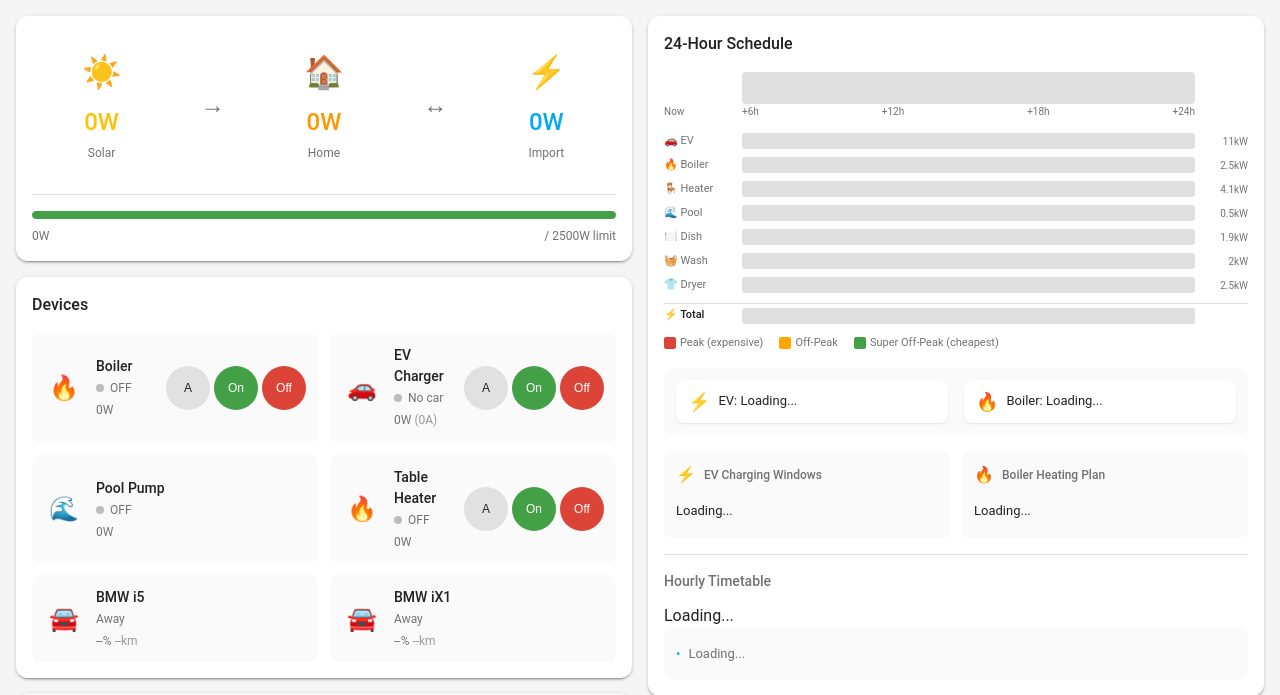
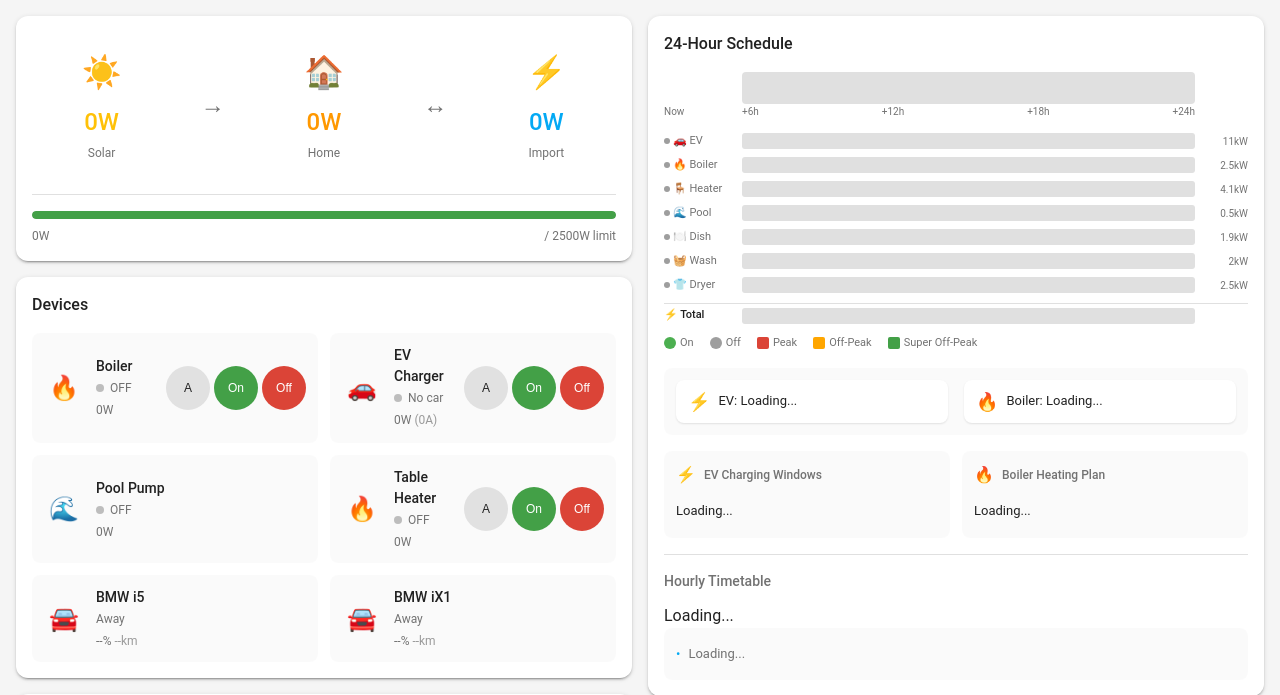
Before and after one commit to galletn/PowerManager, a FastAPI app: page / in a window 1280 px wide. Shown: the part 76-771 px from the top of the page. Run offline with FastAPI, Linux system fonts and the light colour scheme; parts of the project's set-up code (start-up, migrations or seed data) failed here and were passed over.

Commit message:
Add status dots to 24-hour schedule showing device on/off state
- Green dot = device is currently ON
- Gray dot = device is currently OFF
- Blue dot = EV is charging
- Added to both main dashboard and timeline dashboard
- Added legend explaining On/Off indicators

🤖 Generated with [Claude Code](https://claude.com/claude-code)

Co-Authored-By: Claude Opus 4.5 <noreply@anthropic.com>

```diff
--- a/dashboard/static/style.css
+++ b/dashboard/static/style.css
@@ -583,6 +583,37 @@ h2 {
 
 .legend-color.super-off-peak {
     background: var(--ha-success);
+}
+
+.legend-color.status-on {
+    background: #4CAF50;
+    border-radius: 50%;
+}
+
+.legend-color.status-off {
+    background: #9E9E9E;
+    border-radius: 50%;
+}
+
+/* Schedule Status Dots - shows current on/off state */
+.schedule-status-dot {
+    display: inline-block;
+    width: 6px;
+    height: 6px;
+    border-radius: 50%;
+    background: #9E9E9E;
+    margin-right: 3px;
+    vertical-align: middle;
+}
+
+.schedule-status-dot.on {
+    background: #4CAF50;
+    box-shadow: 0 0 4px #4CAF50;
+}
+
+.schedule-status-dot.charging {
+    background: #2196F3;
+    box-shadow: 0 0 4px #2196F3;
 }
 
 /* Schedule Cards */
--- a/dashboard/templates/dashboard.html
+++ b/dashboard/templates/dashboard.html
@@ -216,37 +216,37 @@
                         <!-- Device Activity Rows -->
                         <div class="device-timelines" id="device-timelines">
                             <div class="device-timeline-row">
-                                <span class="device-label">🚗 EV</span>
+                                <span class="device-label"><span class="schedule-status-dot" id="schedule-ev-dot"></span>🚗 EV</span>
                                 <div class="device-bar" id="ev-timeline"></div>
                                 <span class="device-power-label" id="ev-power-label">11kW</span>
                             </div>
                             <div class="device-timeline-row">
-                                <span class="device-label">🔥 Boiler</span>
+                                <span class="device-label"><span class="schedule-status-dot" id="schedule-boiler-dot"></span>🔥 Boiler</span>
                                 <div class="device-bar" id="boiler-timeline"></div>
                                 <span class="device-power-label" id="boiler-power-label">2.5kW</span>
                             </div>
                             <div class="device-timeline-row">
-                                <span class="device-label">🪑 Heater</span>
+                                <span class="device-label"><span class="schedule-status-dot" id="schedule-heater-dot"></span>🪑 Heater</span>
                                 <div class="device-bar" id="heater-timeline"></div>
                                 <span class="device-power-label" id="heater-power-label">4.1kW</span>
                             </div>
                             <div class="device-timeline-row">
-                                <span class="device-label">🌊 Pool</span>
+                                <span class="device-label"><span class="schedule-status-dot" id="schedule-pool-dot"></span>🌊 Pool</span>
                                 <div class="device-bar" id="pool-timeline"></div>
                                 <span class="device-power-label" id="pool-power-label">0.5kW</span>
                             </div>
                             <div class="device-timeline-row">
-                                <span class="device-label">🍽️ Dish</span>
+                                <span class="device-label"><span class="schedule-status-dot" id="schedule-dishwasher-dot"></span>🍽️ Dish</span>
                                 <div class="device-bar" id="dishwasher-timeline"></div>
                                 <span class="device-power-label" id="dishwasher-power-label">1.9kW</span>
                             </div>
                             <div class="device-timeline-row">
-                                <span class="device-label">🧺 Wash</span>
+                                <span class="device-label"><span class="schedule-status-dot" id="schedule-washing-dot"></span>🧺 Wash</span>
                                 <div class="device-bar" id="washing-machine-timeline"></div>
                                 <span class="device-power-label" id="washing-machine-power-label">2kW</span>
                             </div>
                             <div class="device-timeline-row">
-                                <span class="device-label">👕 Dryer</span>
+                                <span class="device-label"><span class="schedule-status-dot" id="schedule-dryer-dot"></span>👕 Dryer</span>
                                 <div class="device-bar" id="tumble-dryer-timeline"></div>
                                 <span class="device-power-label" id="tumble-dryer-power-label">2.5kW</span>
                             </div>
@@ -257,9 +257,11 @@
                             </div>
                         </div>
                         <div class="timeline-legend">
-                            <div class="legend-item"><span class="legend-color peak"></span> Peak (expensive)</div>
+                            <div class="legend-item"><span class="legend-color status-on"></span> On</div>
+                            <div class="legend-item"><span class="legend-color status-off"></span> Off</div>
+                            <div class="legend-item"><span class="legend-color peak"></span> Peak</div>
                             <div class="legend-item"><span class="legend-color off-peak"></span> Off-Peak</div>
-                            <div class="legend-item"><span class="legend-color super-off-peak"></span> Super Off-Peak (cheapest)</div>
+                            <div class="legend-item"><span class="legend-color super-off-peak"></span> Super Off-Peak</div>
                         </div>
                     </div>
 
```
Also changed, not shown: dashboard/static/dashboard.js (+66 -0 lines), dashboard/templates/dashboard-timeline.html (+7 -5 lines).
